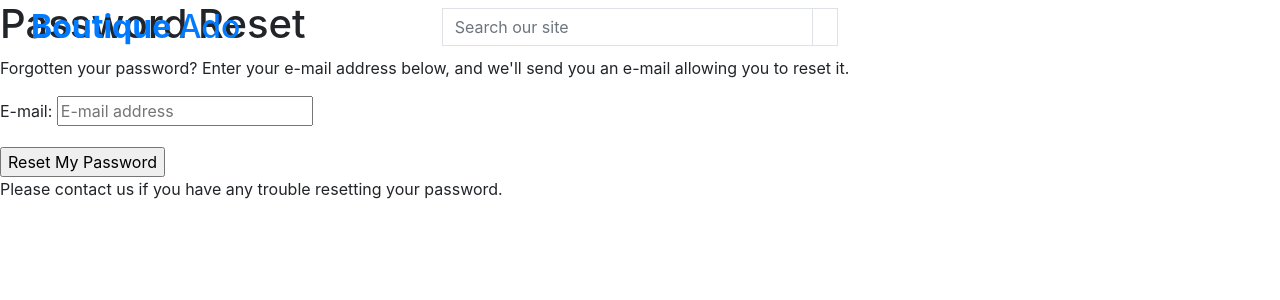
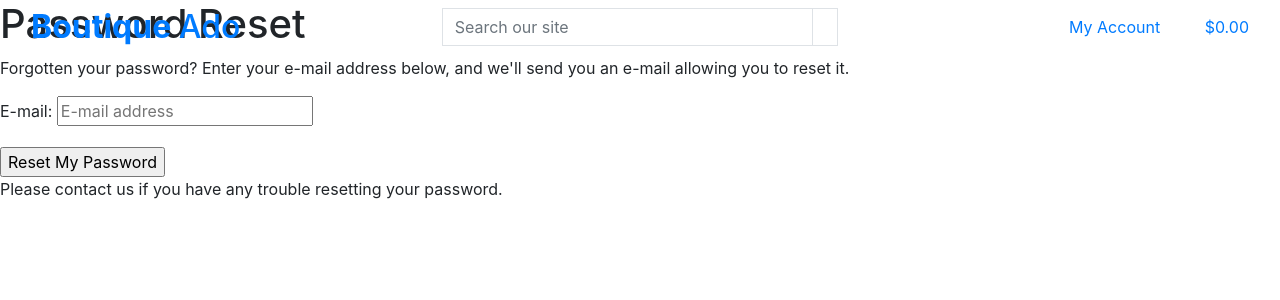
Before and after one commit to Enquil/boutique, a Django app: page /accounts/password/reset/ in a window 1280 px wide. Shown: the top 300 px of the page. Run offline with Django 3.2, Linux system fonts and the light colour scheme; parts of the project's set-up code (start-up, migrations or seed data) failed here and were passed over.

Commit message:
add main page header

```diff
--- a/boutique_ado/templates/base.html
+++ b/boutique_ado/templates/base.html
@@ -94,15 +94,84 @@
 
                     <ul class="list-inline list-unstyled text-center text-lg-right my-0">
 
-                        <li class="list-inline-item dropdown"></li>
-                        <li class="list-inline-item"></li>
+                        <li class="list-inline-item dropdown">
+
+                            <a class="text-black nav-link"
+                               href="#" id="user-options"
+                               data-toggle="dropdown"
+                               aria-haspopup="true"
+                               aria-expanded="false">
+
+                                <div class="text-center">
+
+                                    <div>
+
+                                        <i class="fas fa-user fa-lg"></i>
+                                    </div>
+
+                                    <p class="my-0">My Account</p>
+                                </div>
+                            </a>
+
+                            <div class="dropdown-menu border-0" aria-labelledby="user-options">
+
+                                {% if request.user.is_authenticated %}
+
+                                    {% if request.user.is_superuser %}
+
+                                        <a href="" class="dropdown-item">Product Management</a>
+
+                                    {% endif %}
+
+                                    <a href="" class="dropdown-item">My Profile</a>
+                                    <a href="{% url 'account_logout' %}" class="dropdown-item">Logout</a>
+
+                                {% else %}
+
+                                    <a href="{% url 'account_signup' %}" class="dropdown-item">Register</a>
+                                    <a href="{% url 'account_login' %}" class="dropdown-item">Login</a>
+
+                                {% endif %}
+
+                            </div>
+                        </li>
+
+                        <li class="list-inline-item">
+
+                            <a class="{% if grand_total %}text-info font-weight-bold{% else %}text-black{% endif %} nav-link" href="">
+
+                                <div class="text-center">
+
+                                    <div>
+
+                                        <i class="fas fa-shopping-bag fa-lg"></i>
+                                    </div>
+
+                                    <p class="my-0">
+
+                                        {% if grand_total %}
+
+                                            ${{ grand_total|floatformat:2 }}
+
+                                        {% else %}
+
+                                            $0.00
+
+                                        {% endif %}
+
+                                    </p>
+                                </div>
+                            </a>
+                        </li>
                     </ul>
                 </div>
             </div>
         </header>
 
         {% if messages %}
+
         <div class="message-container"></div>
+
         {% endif %}
 
         {% block page_header %}
```
